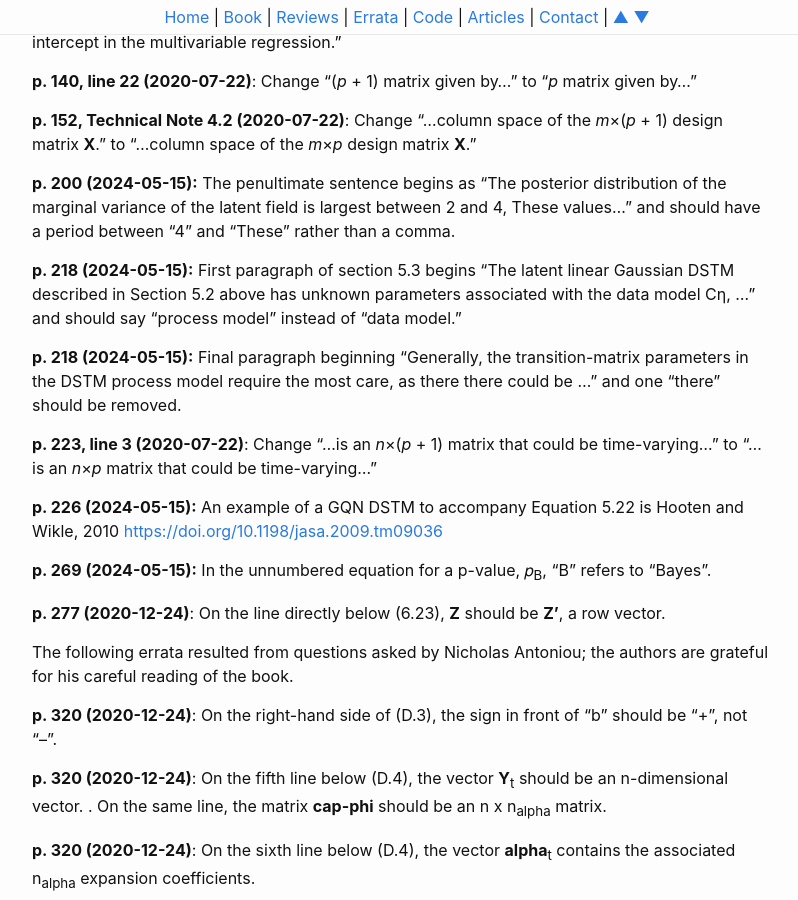
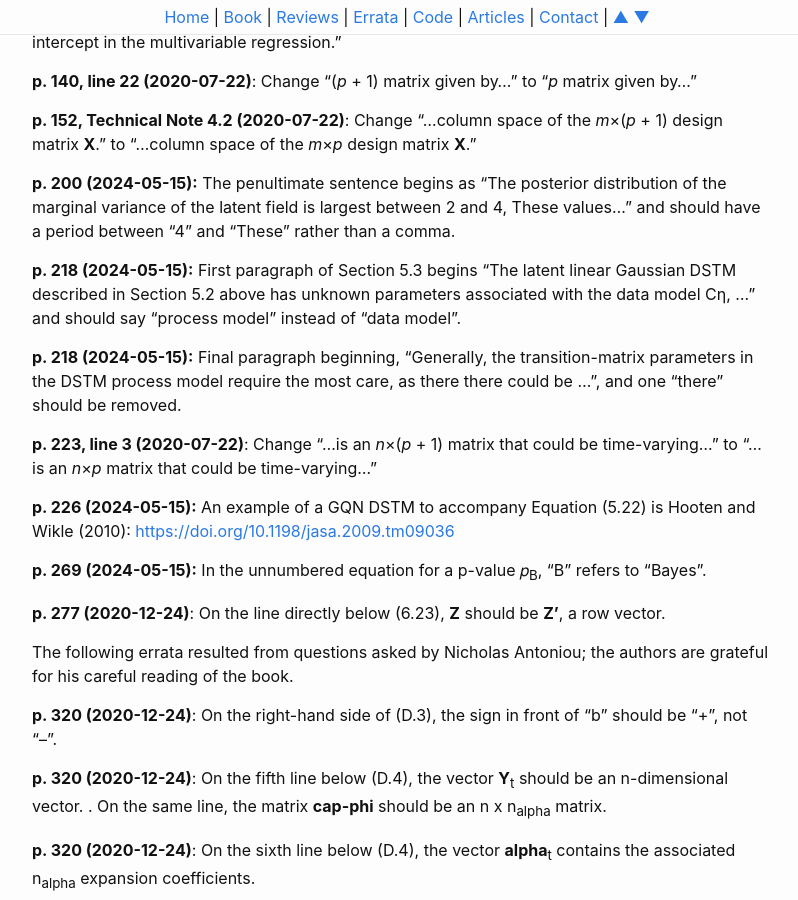
Before and after one commit to andrewzm/STRbook, a Jekyll site: the page built from docs/errata.md, in a window 1280 px wide and 900 px high, scrolled down 657 px. Shown: the whole window, without its empty margins (238-1036 px from the left). Built offline with Jekyll 4.4.1, drawn with Linux system fonts in a browser that asks for light colours.

```diff
--- a/docs/errata.md
+++ b/docs/errata.md
@@ -26,15 +26,15 @@ title: Errata
 
 **p. 200 (2024-05-15):** The penultimate sentence begins as "The posterior distribution of the marginal variance of the latent field is largest between 2 and 4, These values..." and should have a period between "4" and "These" rather than a comma.
 
-**p. 218 (2024-05-15):** First paragraph of section 5.3 begins "The latent linear Gaussian DSTM described in Section 5.2 above has unknown parameters associated with the data model Cη, ..." and should say "process model" instead of "data model."
+**p. 218 (2024-05-15):** First paragraph of Section 5.3 begins "The latent linear Gaussian DSTM described in Section 5.2 above has unknown parameters associated with the data model Cη, ..." and should say "process model" instead of "data model".
 
-**p. 218 (2024-05-15):** Final paragraph beginning "Generally, the transition-matrix parameters in the DSTM process model require the most care, as there there could be ..." and one "there" should be removed.
+**p. 218 (2024-05-15):** Final paragraph beginning, "Generally, the transition-matrix parameters in the DSTM process model require the most care, as there there could be ...", and one "there" should be removed.
 
 **p. 223, line 3 (2020-07-22)**: Change "...is an *n*&times;(*p* + 1) matrix that could be time-varying..." to "...is an *n*&times;*p* matrix that could be time-varying..."
 
-**p. 226 (2024-05-15):** An example of a GQN DSTM to accompany Equation 5.22 is Hooten and Wikle, 2010 <https://doi.org/10.1198/jasa.2009.tm09036>
+**p. 226 (2024-05-15):** An example of a GQN DSTM to accompany Equation (5.22) is Hooten and Wikle (2010): <https://doi.org/10.1198/jasa.2009.tm09036>
 
-**p. 269 (2024-05-15):** In the unnumbered equation for a p-value, 𝑝<sub>B</sub>, "B" refers to "Bayes".
+**p. 269 (2024-05-15):** In the unnumbered equation for a p-value 𝑝<sub>B</sub>, "B" refers to "Bayes".
 
 **p. 277 (2020-12-24)**: On the line directly below (6.23), **Z** should be **Z’**, a row vector.
 
```
